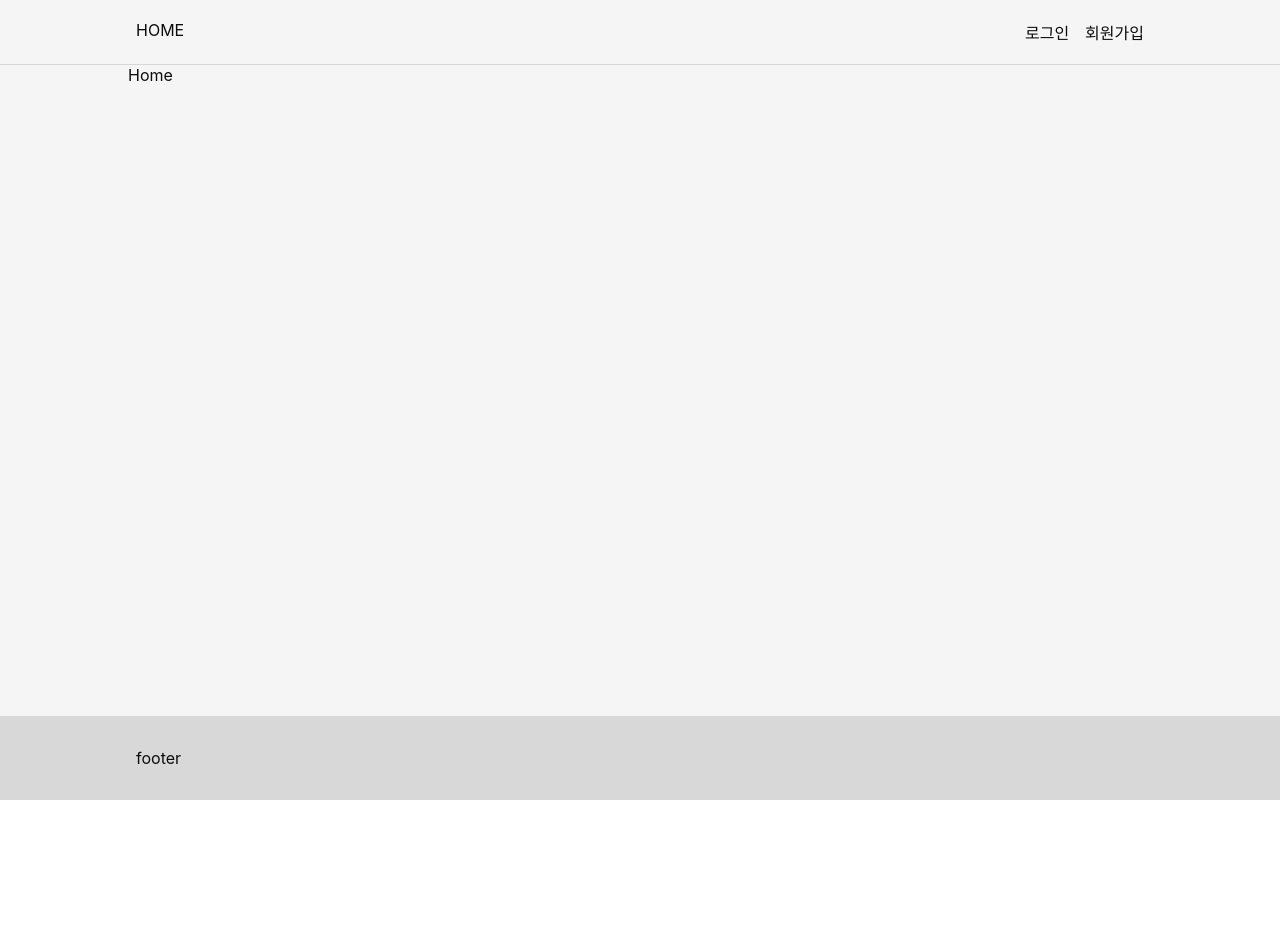
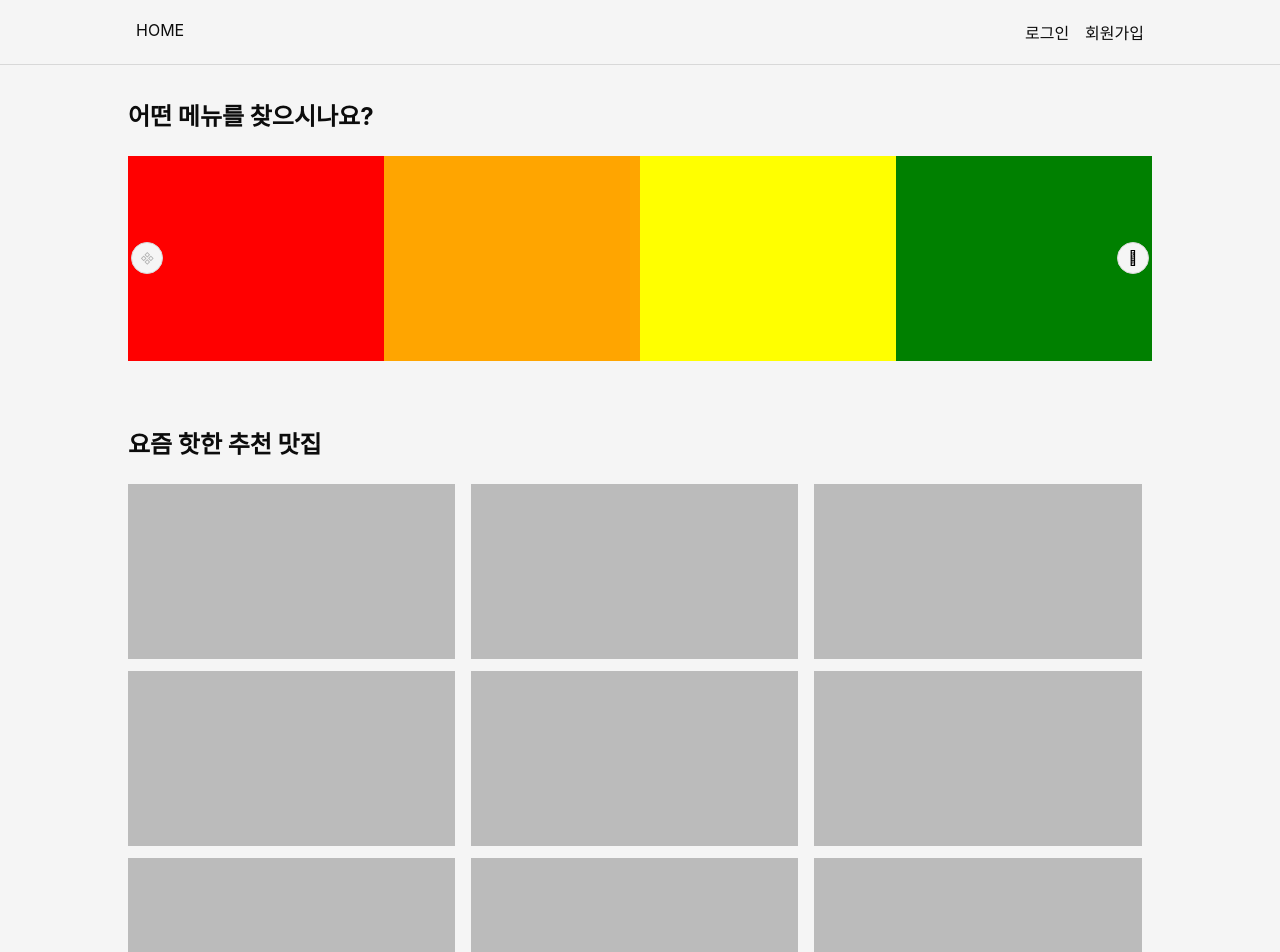
Before and after one commit to SkynI25/Angel_Hackerthon, a React (Create React App) app: page / in a window 1280 px wide. Shown: the top 952 px of the page. Before the commit the page ends 800 px from the top, so only its background shows below. Built offline with nearby package versions, Linux system fonts and the light colour scheme; a web font is replaced by a local one.

Commit message:
add Category Slider, List component in Home

```diff
--- a/package.json
+++ b/package.json
@@ -8,6 +8,7 @@
     "@testing-library/user-event": "^7.2.1",
     "axios": "^0.19.2",
     "node-sass": "^4.14.1",
+    "pure-react-carousel": "^1.27.1",
     "react": "^16.13.1",
     "react-dom": "^16.13.1",
     "react-icons": "^3.10.0",
--- a/src/components/App/App.scss
+++ b/src/components/App/App.scss
@@ -71,7 +71,7 @@ a {
     --#{$name}: #{$size};
   }
 
-  $primary: map-get($colors, 'grape');
+  $primary: map-get($colors, 'ruby');
   --primary: #{$primary};
   --primary-dark: #{darken($primary, 10%)};
   --primary-darker: #{darken($primary, 20%)};
--- /dev/null
+++ b/src/components/Home/Category/Category.js
@@ -0,0 +1,55 @@
+import React from 'react'
+import { CarouselProvider, Slider, Slide, ButtonBack, ButtonNext } from 'pure-react-carousel'
+import 'pure-react-carousel/dist/react-carousel.es.css'
+import './Category.scss'
+
+const Category = () => {
+  return (
+    <div className="category-container">
+      <h2>어떤 메뉴를 찾으시나요?</h2>
+      <CarouselProvider
+        naturalSlideWidth={125}
+        naturalSlideHeight={100}
+        orientation="horizontal"
+        totalSlides={9}
+        visibleSlides={4}
+        dragStep={4}
+        step={4}
+      >
+        <Slider>
+          <Slide index={0}>
+            <div style={{ width: '100%', height: '100%', backgroundColor: 'red' }}></div>
+          </Slide>
+          <Slide index={1}>
+            <div style={{ width: '100%', height: '100%', backgroundColor: 'orange' }}></div>
+          </Slide>
+          <Slide index={2}>
+            <div style={{ width: '100%', height: '100%', backgroundColor: 'yellow' }}></div>
+          </Slide>
+          <Slide index={3}>
+            <div style={{ width: '100%', height: '100%', backgroundColor: 'green' }}></div>
+          </Slide>
+          <Slide index={4}>
+            <div style={{ width: '100%', height: '100%', backgroundColor: 'blue' }}></div>
+          </Slide>
+          <Slide index={5}>
+            <div style={{ width: '100%', height: '100%', backgroundColor: 'dodgerblue' }}></div>
+          </Slide>
+          <Slide index={6}>
+            <div style={{ width: '100%', height: '100%', backgroundColor: 'purple' }}></div>
+          </Slide>
+          <Slide index={7}>
+            <div style={{ width: '100%', height: '100%', backgroundColor: 'beige' }}></div>
+          </Slide>
+          <Slide index={8}>
+            <div style={{ width: '100%', height: '100%', backgroundColor: 'grey' }}></div>
+          </Slide>
+        </Slider>
+        <ButtonBack className="back-btn">&#xE000;</ButtonBack>
+        <ButtonNext className="next-btn">&#xE001;</ButtonNext>
+      </CarouselProvider>
+    </div>
+  )
+}
+
+export default Category
--- /dev/null
+++ b/src/components/Home/Category/Category.scss
@@ -0,0 +1,31 @@
+.category-container {
+  margin-top: 2rem;
+  margin-bottom: 4rem;
+
+  h2 {
+    margin-bottom: 1.5rem;
+  }
+
+  .carousel {
+    position: relative;
+  }
+
+  .back-btn,
+  .next-btn {
+    width: 2rem;
+    height: 2rem;
+    border-radius: 2rem;
+    appearance: none;
+    outline: 0;
+    border: 1px solid var(--border-color);
+    background-color: var(--bg-color);
+    position: absolute;
+    top: calc(50% - 1rem);
+  }
+  .back-btn {
+    left: 0.2rem;
+  }
+  .next-btn {
+    right: 0.2rem;
+  }
+}
--- /dev/null
+++ b/src/components/Home/RestaurantList/RestaurantList.js
@@ -0,0 +1,50 @@
+import React from 'react'
+import './RestaurantList.scss'
+
+const RestaurantList = () => {
+  return (
+    <div className="restaurant-list-container">
+      <h2>요즘 핫한 추천 맛집</h2>
+      <div className="list">
+        <div className="item-container">
+          <div></div>
+        </div>
+        <div className="item-container">
+          <div></div>
+        </div>
+        <div className="item-container">
+          <div></div>
+        </div>
+        <div className="item-container">
+          <div></div>
+        </div>
+        <div className="item-container">
+          <div></div>
+        </div>
+        <div className="item-container">
+          <div></div>
+        </div>
+        <div className="item-container">
+          <div></div>
+        </div>
+        <div className="item-container">
+          <div></div>
+        </div>
+        <div className="item-container">
+          <div></div>
+        </div>
+        <div className="item-container">
+          <div></div>
+        </div>
+        <div className="item-container">
+          <div></div>
+        </div>
+        <div className="item-container">
+          <div></div>
+        </div>
+      </div>
+    </div>
+  )
+}
+
+export default RestaurantList
--- /dev/null
+++ b/src/components/Home/RestaurantList/RestaurantList.scss
@@ -0,0 +1,39 @@
+@import '../../../constants/mixins.scss';
+
+.restaurant-list-container {
+  margin-bottom: 4rem;
+
+  h2 {
+    margin-bottom: 1.5rem;
+  }
+
+  .list {
+    margin-left: -0.5rem;
+    margin-right: -0.5rem;
+    margin-bottom: -0.5rem;
+
+    .item-container {
+      display: inline-block;
+      width: 33%;
+      height: 175px;
+      margin-bottom: 0.5rem;
+      padding: 0 0.5rem;
+      @include tablet {
+        & {
+          width: 50%;
+        }
+      }
+      @include mobile {
+        & {
+          width: 100%;
+        }
+      }
+
+      div {
+        background-color: var(--border-dark-color);
+        width: 100%;
+        height: 100%;
+      }
+    }
+  }
+}
--- a/src/constants/_variables.scss
+++ b/src/constants/_variables.scss
@@ -7,7 +7,7 @@
 $colors: (
   'forest': #239f28,
   'aqua': #186eef,
-  'ruby': #c93939,
+  'ruby': #e23b5f,
   'zing': #20cac3,
   'carrot': #e9853e,
   'grape': #7542f2,
--- a/src/pages/Home/Home.js
+++ b/src/pages/Home/Home.js
@@ -1,7 +1,15 @@
 import React from 'react'
+import Category from '../../components/Home/Category/Category'
+import RestaurantList from '../../components/Home/RestaurantList/RestaurantList'
+import './Home.scss'
 
 const Home = () => {
-  return <div>Home</div>
+  return (
+    <div className="home-container">
+      <Category />
+      <RestaurantList />
+    </div>
+  )
 }
 
 export default Home
--- /dev/null
+++ b/src/pages/Home/Home.scss
@@ -0,0 +1,17 @@
+@import '../../constants/mixins.scss';
+
+@include mobile {
+  .home-container {
+    padding: 0.5rem;
+  }
+}
+@include tablet {
+  .home-container {
+    padding: 0;
+  }
+}
+@include desktop {
+  .home-container {
+    padding: 0;
+  }
+}
```
Also changed, not shown: 1 other file (tests, documents, lock files or other folders).
